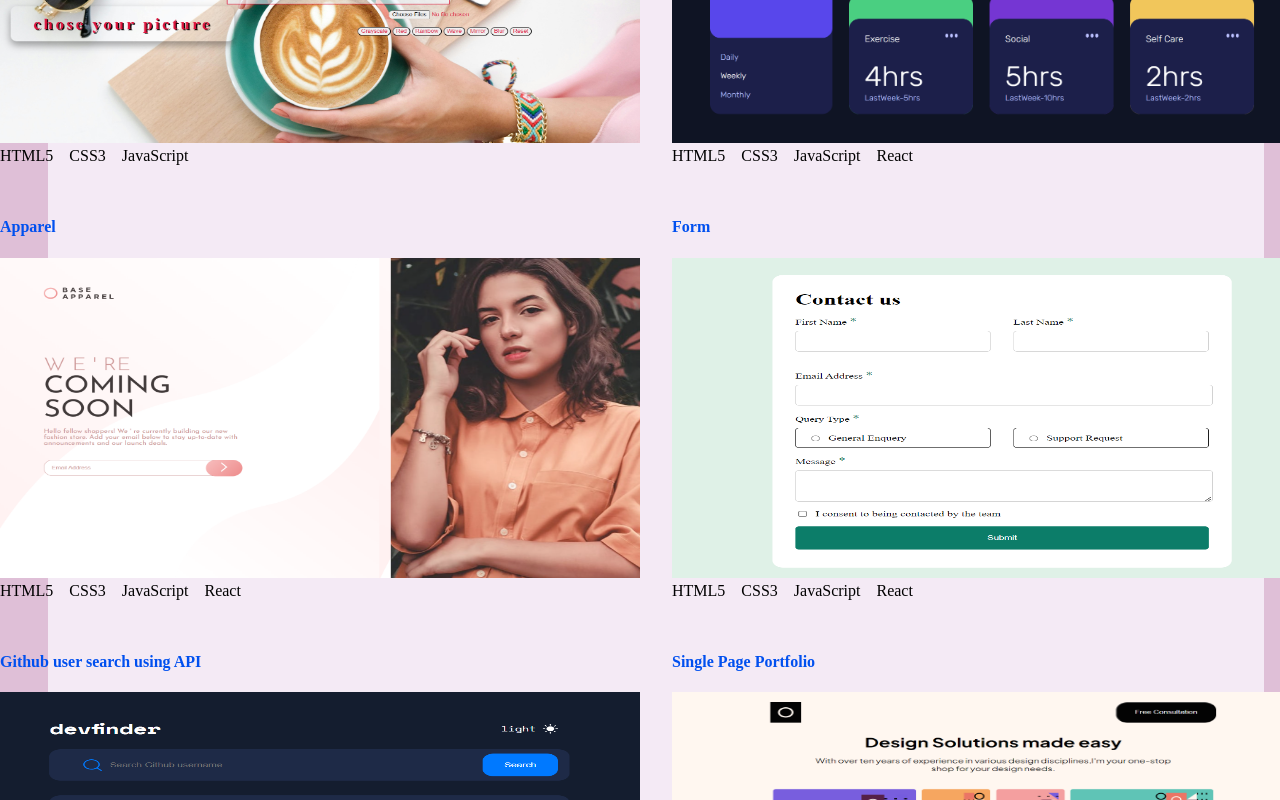
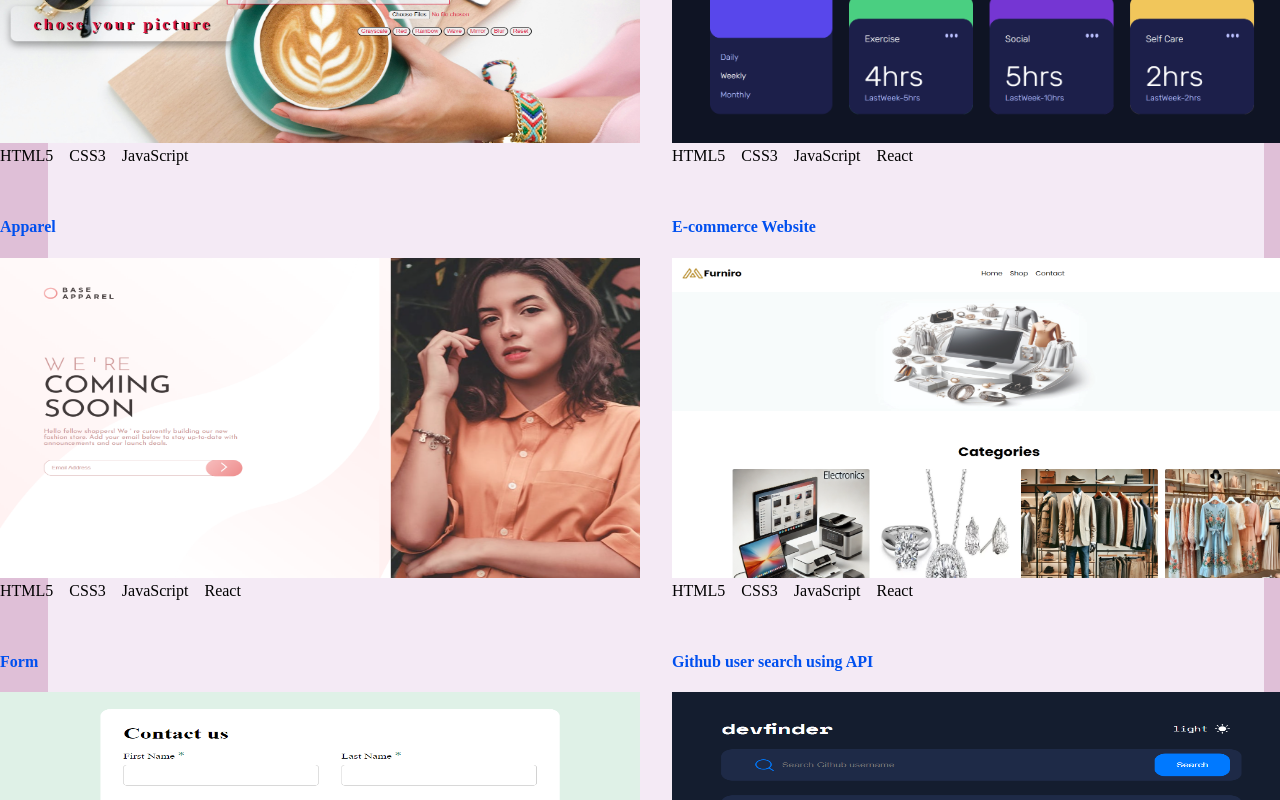
Before and after one commit to daliaosama/portfolio, a React (Vite) app: page /MyProjects in a window 1280 px wide. Shown: the part 418-1218 px from the top of the page. Built offline with nearby package versions, Linux system fonts and the light colour scheme.

Commit message:
add ecommerce to my projects

```diff
--- a/src/Pages/MyProjects/MyProjects.jsx
+++ b/src/Pages/MyProjects/MyProjects.jsx
@@ -13,6 +13,7 @@ import perfume from "/assets/perfume.png"
 import fylo from "/assets/fylolandingpage.png"
 import "./MyProjects.css";
 import easybank from "/assets/easybanklandingpage.png"
+import ecommerce from "/assets/ecommerce.png"
 
 function MyProjects() {
   return (
@@ -54,6 +55,20 @@ function MyProjects() {
             </Link>
             <Link to="https://apparel-tau.vercel.app/" target="_blank">
             <img src={apparel} className="image" />
+            </Link>
+            <div id="languages">
+            <label >HTML5</label>
+            <label >CSS3</label>
+            <label >JavaScript</label>
+            <label >React</label>
+          </div>
+          </div>
+          <div className="project">
+            <Link to ="https://e-commerce-website-1pgkxoy7t-dalia-osamas-projects.vercel.app/" target="_blank">
+            <h4>E-commerce Website</h4>
+            </Link>
+            <Link to ="https://e-commerce-website-1pgkxoy7t-dalia-osamas-projects.vercel.app/" target="_blank">
+          <img src={ecommerce} className="image" />
             </Link>
             <div id="languages">
             <label >HTML5</label>
```
Also changed, not shown: public/assets/ecommerce.png (added).
